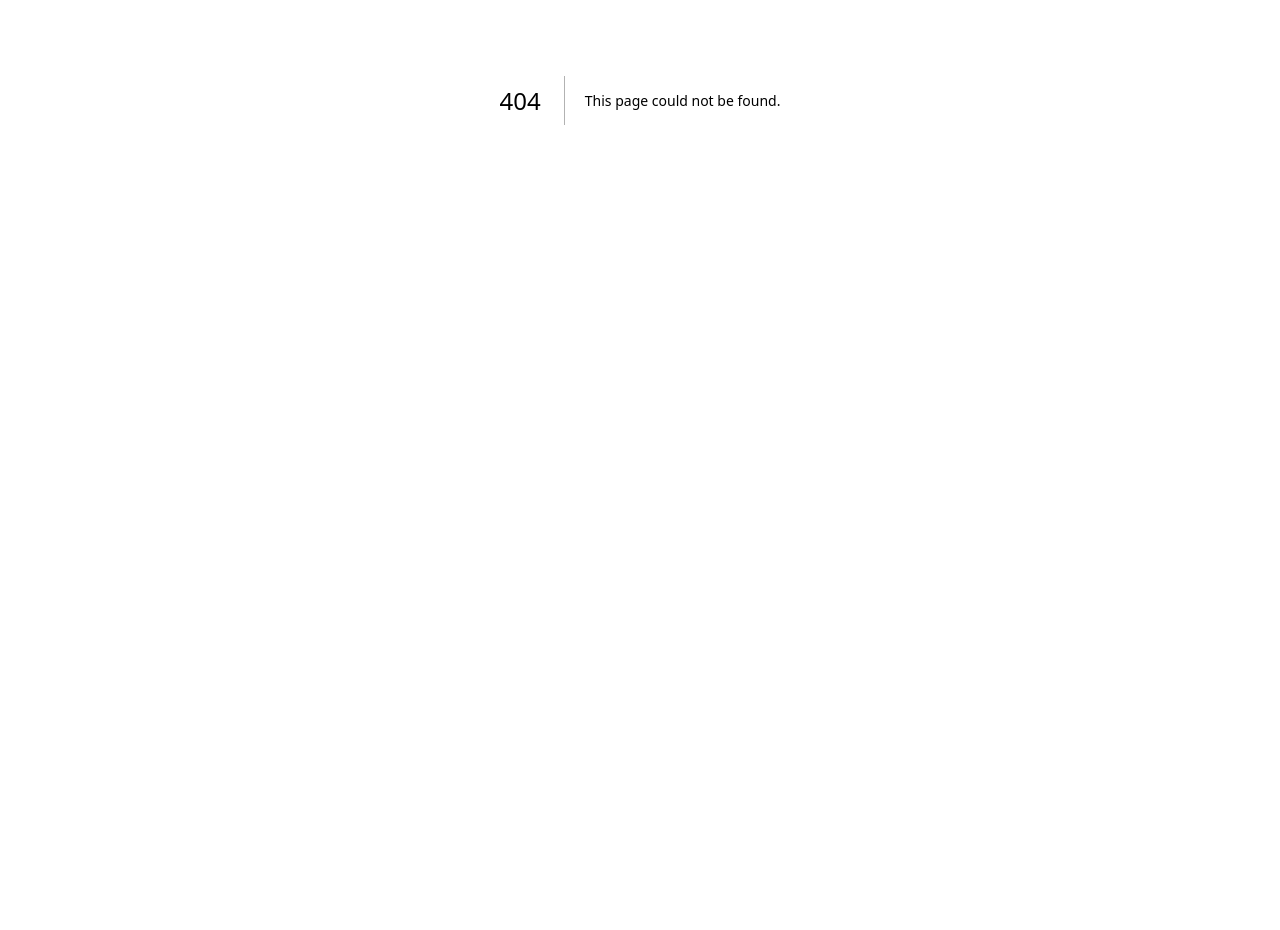
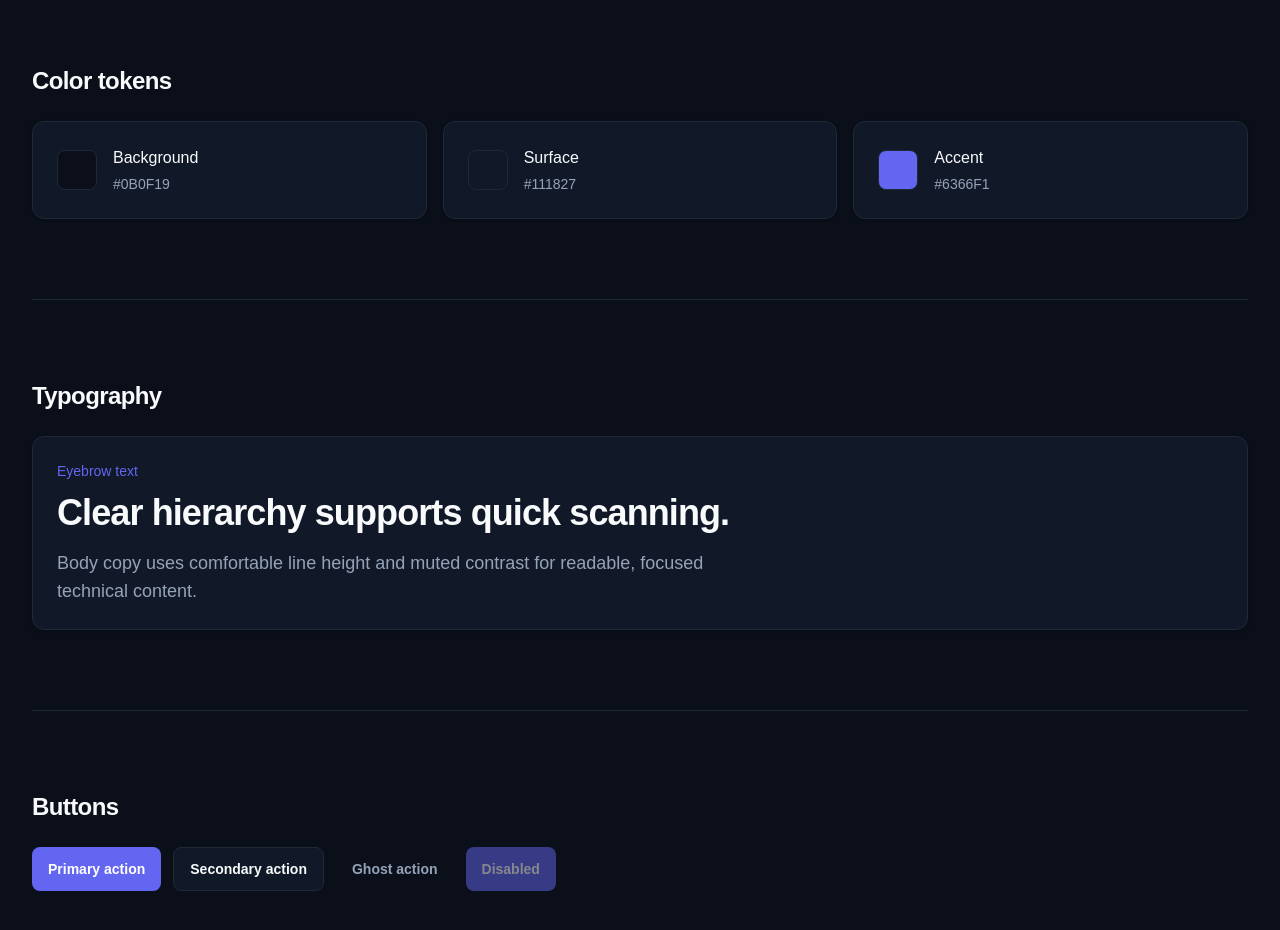
Before and after one commit to Kyaw-Kyaw-Sann/portfolio, a Next.js app: page /design-system in a window 1280 px wide. Before the commit this address had no page. Shown: the part 300-1230 px from the top of the page. Before the commit the page ends 800 px from the top, so only its background shows below. Built offline with nearby package versions, Linux system fonts and the light colour scheme.

Commit message:
add design system

```diff
--- /dev/null
+++ b/src/app/design-system/page.tsx
@@ -0,0 +1,118 @@
+import type { Metadata } from "next";
+import { PageContainer } from "@/components/layout/page-container";
+import { Section } from "@/components/layout/section";
+import { Badge } from "@/components/ui/badge";
+import { Button } from "@/components/ui/button";
+import { Card } from "@/components/ui/card";
+
+export const metadata: Metadata = {
+  title: "Design System | Portfolio",
+  description: "Portfolio design system preview.",
+};
+
+const tokenItems = [
+  ["Background", "#0B0F19", "bg-background"],
+  ["Surface", "#111827", "bg-surface"],
+  ["Accent", "#6366F1", "bg-accent"],
+] as const;
+
+export default function DesignSystemPage() {
+  return (
+    <main>
+      <Section className="border-b border-border">
+        <PageContainer>
+          <p className="text-sm font-medium text-accent">Portfolio foundation</p>
+          <h1 className="mt-3 text-4xl font-bold tracking-tight sm:text-5xl">
+            Design system
+          </h1>
+          <p className="mt-4 max-w-2xl text-base text-muted sm:text-lg">
+            Reusable visual primitives for a calm, technical, dark-first portfolio.
+          </p>
+        </PageContainer>
+      </Section>
+
+      <PageContainer>
+        <Section aria-labelledby="tokens-heading">
+          <h2 id="tokens-heading" className="text-2xl font-semibold tracking-tight">
+            Color tokens
+          </h2>
+          <div className="mt-6 grid gap-4 sm:grid-cols-3">
+            {tokenItems.map(([name, value, colorClass]) => (
+              <Card key={name} className="flex items-center gap-4">
+                <span
+                  aria-hidden="true"
+                  className={`size-10 shrink-0 rounded-lg border border-border ${colorClass}`}
+                />
+                <div>
+                  <p className="font-medium">{name}</p>
+                  <p className="mt-1 text-sm text-muted">{value}</p>
+                </div>
+              </Card>
+            ))}
+          </div>
+        </Section>
+
+        <Section aria-labelledby="typography-heading" className="border-t border-border">
+          <h2 id="typography-heading" className="text-2xl font-semibold tracking-tight">
+            Typography
+          </h2>
+          <Card className="mt-6">
+            <p className="text-sm font-medium text-accent">Eyebrow text</p>
+            <h3 className="mt-3 text-3xl font-bold tracking-tight sm:text-4xl">
+              Clear hierarchy supports quick scanning.
+            </h3>
+            <p className="mt-4 max-w-2xl text-base text-muted sm:text-lg">
+              Body copy uses comfortable line height and muted contrast for readable,
+              focused technical content.
+            </p>
+          </Card>
+        </Section>
+
+        <Section aria-labelledby="buttons-heading" className="border-t border-border">
+          <h2 id="buttons-heading" className="text-2xl font-semibold tracking-tight">
+            Buttons
+          </h2>
+          <div className="mt-6 flex flex-wrap items-center gap-3">
+            <Button>Primary action</Button>
+            <Button variant="secondary">Secondary action</Button>
+            <Button variant="ghost">Ghost action</Button>
+            <Button disabled>Disabled</Button>
+          </div>
+        </Section>
+
+        <Section aria-labelledby="badges-heading" className="border-t border-border">
+          <h2 id="badges-heading" className="text-2xl font-semibold tracking-tight">
+            Badges and tech tags
+          </h2>
+          <div className="mt-6 flex flex-wrap gap-2">
+            <Badge>Next.js</Badge>
+            <Badge>TypeScript</Badge>
+            <Badge tone="accent">Spring Boot</Badge>
+            <Badge tone="accent">PostgreSQL</Badge>
+          </div>
+        </Section>
+
+        <Section aria-labelledby="cards-heading" className="border-t border-border">
+          <h2 id="cards-heading" className="text-2xl font-semibold tracking-tight">
+            Cards
+          </h2>
+          <div className="mt-6 grid gap-4 md:grid-cols-2">
+            <Card>
+              <h3 className="text-lg font-semibold">Standard surface</h3>
+              <p className="mt-2 text-sm leading-6 text-muted">
+                A restrained border and surface color create separation without visual noise.
+              </p>
+            </Card>
+            <Card>
+              <h3 className="text-lg font-semibold">Responsive spacing</h3>
+              <p className="mt-2 text-sm leading-6 text-muted">
+                Containers, sections, and cards adapt from compact mobile spacing to generous desktop
+                layouts.
+              </p>
+            </Card>
+          </div>
+        </Section>
+      </PageContainer>
+    </main>
+  );
+}
--- a/src/app/globals.css
+++ b/src/app/globals.css
@@ -1,4 +1,30 @@
 @import "tailwindcss";
+
+:root {
+  --background: #0b0f19;
+  --surface: #111827;
+  --surface-raised: #182235;
+  --foreground: #f8fafc;
+  --muted: #94a3b8;
+  --border: #1f2937;
+  --accent: #6366f1;
+  --accent-hover: #4f46e5;
+  --focus-ring: #a5b4fc;
+  --font-sans: Arial, Helvetica, sans-serif;
+}
+
+@theme inline {
+  --color-background: var(--background);
+  --color-surface: var(--surface);
+  --color-surface-raised: var(--surface-raised);
+  --color-foreground: var(--foreground);
+  --color-muted: var(--muted);
+  --color-border: var(--border);
+  --color-accent: var(--accent);
+  --color-accent-hover: var(--accent-hover);
+  --color-focus: var(--focus-ring);
+  --font-sans: var(--font-sans);
+}
 
 * {
   box-sizing: border-box;
@@ -9,6 +35,35 @@ body {
   min-height: 100%;
 }
 
+html {
+  scroll-behavior: smooth;
+}
+
 body {
   margin: 0;
+  background: var(--background);
+  color: var(--foreground);
+  font-family: var(--font-sans);
+  line-height: 1.5;
 }
+
+::selection {
+  background: color-mix(in srgb, var(--accent) 45%, transparent);
+  color: var(--foreground);
+}
+
+:focus-visible {
+  outline: 2px solid var(--focus-ring);
+  outline-offset: 3px;
+}
+
+@media (prefers-reduced-motion: reduce) {
+  *,
+  *::before,
+  *::after {
+    scroll-behavior: auto !important;
+    transition-duration: 0.01ms !important;
+    animation-duration: 0.01ms !important;
+    animation-iteration-count: 1 !important;
+  }
+}
--- /dev/null
+++ b/src/components/layout/page-container.tsx
@@ -0,0 +1,15 @@
+import type { HTMLAttributes } from "react";
+
+type PageContainerProps = HTMLAttributes<HTMLDivElement>;
+
+export function PageContainer({
+  className = "",
+  ...props
+}: PageContainerProps) {
+  return (
+    <div
+      className={`mx-auto w-full max-w-7xl px-4 sm:px-6 lg:px-8 ${className}`}
+      {...props}
+    />
+  );
+}
--- /dev/null
+++ b/src/components/layout/section.tsx
@@ -0,0 +1,7 @@
+import type { HTMLAttributes } from "react";
+
+type SectionProps = HTMLAttributes<HTMLElement>;
+
+export function Section({ className = "", ...props }: SectionProps) {
+  return <section className={`py-12 sm:py-16 lg:py-20 ${className}`} {...props} />;
+}
--- /dev/null
+++ b/src/components/ui/badge.tsx
@@ -0,0 +1,25 @@
+import type { HTMLAttributes } from "react";
+
+type BadgeTone = "default" | "accent";
+
+type BadgeProps = HTMLAttributes<HTMLSpanElement> & {
+  tone?: BadgeTone;
+};
+
+const toneClasses: Record<BadgeTone, string> = {
+  default: "border-border bg-surface-raised text-muted",
+  accent: "border-accent/30 bg-accent/10 text-focus",
+};
+
+export function Badge({
+  className = "",
+  tone = "default",
+  ...props
+}: BadgeProps) {
+  return (
+    <span
+      className={`inline-flex items-center rounded-md border px-2.5 py-1 text-xs font-medium ${toneClasses[tone]} ${className}`}
+      {...props}
+    />
+  );
+}
--- /dev/null
+++ b/src/components/ui/button.tsx
@@ -0,0 +1,31 @@
+import type { ButtonHTMLAttributes } from "react";
+
+type ButtonVariant = "primary" | "secondary" | "ghost";
+
+type ButtonProps = ButtonHTMLAttributes<HTMLButtonElement> & {
+  variant?: ButtonVariant;
+};
+
+const variantClasses: Record<ButtonVariant, string> = {
+  primary:
+    "bg-accent text-white hover:bg-accent-hover focus-visible:ring-2 focus-visible:ring-focus focus-visible:ring-offset-2 focus-visible:ring-offset-background",
+  secondary:
+    "border border-border bg-surface text-foreground hover:bg-surface-raised focus-visible:ring-2 focus-visible:ring-focus focus-visible:ring-offset-2 focus-visible:ring-offset-background",
+  ghost:
+    "text-muted hover:bg-surface hover:text-foreground focus-visible:ring-2 focus-visible:ring-focus focus-visible:ring-offset-2 focus-visible:ring-offset-background",
+};
+
+export function Button({
+  className = "",
+  type = "button",
+  variant = "primary",
+  ...props
+}: ButtonProps) {
+  return (
+    <button
+      className={`inline-flex min-h-11 items-center justify-center rounded-lg px-4 py-2.5 text-sm font-semibold transition-colors disabled:pointer-events-none disabled:opacity-50 ${variantClasses[variant]} ${className}`}
+      type={type}
+      {...props}
+    />
+  );
+}
--- /dev/null
+++ b/src/components/ui/card.tsx
@@ -0,0 +1,12 @@
+import type { HTMLAttributes } from "react";
+
+type CardProps = HTMLAttributes<HTMLDivElement>;
+
+export function Card({ className = "", ...props }: CardProps) {
+  return (
+    <div
+      className={`rounded-xl border border-border bg-surface p-5 shadow-sm transition-colors hover:border-muted/40 sm:p-6 ${className}`}
+      {...props}
+    />
+  );
+}
```
Also changed, not shown: 2 other files (tests, documents, lock files or other folders).
